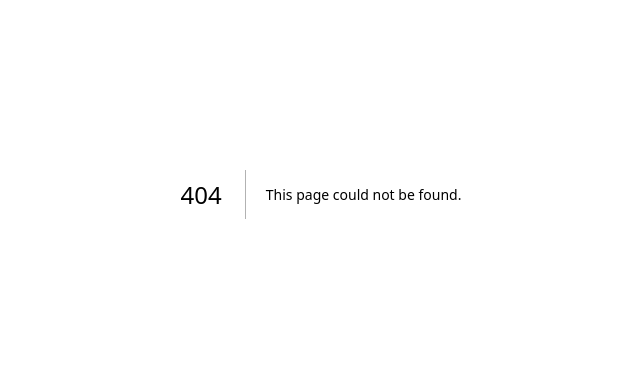
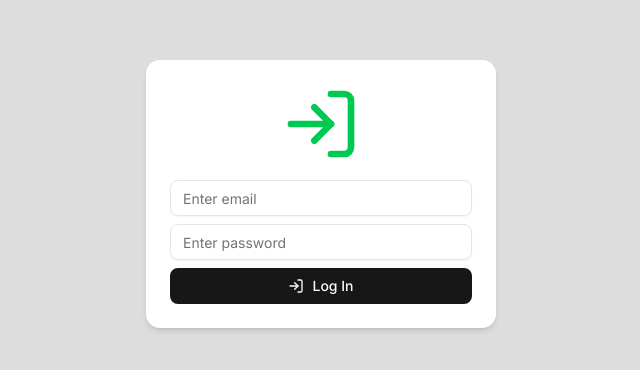
Before and after one commit to SibusiZW/echolink-system, a Next.js app: page /login in a window 1280 px wide. Before the commit this address had no page. Shown: the part 238-608 px from the top of the page, without its empty margins (319-959 px from the left). Built offline with nearby package versions, Linux system fonts and the light colour scheme; no server answers.

Commit message:
added login form

```diff
--- /dev/null
+++ b/app/(auth)/login/page.tsx
@@ -0,0 +1,9 @@
+import LoginCard from "@/components/cards/login-card";
+
+export default function LoginPage() {
+    return (
+        <div className="min-h-screen flex flex-col justify-center items-center bg-[#dddddd]">
+            <LoginCard />
+        </div>
+    )
+}
--- /dev/null
+++ b/components/cards/login-card.tsx
@@ -0,0 +1,47 @@
+'use client';
+import { Loader2, LogIn } from "lucide-react";
+import { Input } from "../ui/input";
+import { Button } from "../ui/button";
+import React, { useState } from "react";
+import { supabase } from "@/lib/supabase";
+import { toast } from "sonner";
+
+export default function LoginCard() {
+
+    const [loading, setLoading] = useState(false);
+    const [email, setEmail] = useState("");
+    const [password, setPassword] = useState("");
+
+    async function handleLogin(e: React.SubmitEvent) {
+        e.preventDefault();
+        setLoading(true);
+        const { error } = await supabase.auth.signInWithPassword({ email: email, password: password })
+
+        if (error) {
+            toast.error(`Error: ${error?.message}`)
+            return
+        }
+        toast.success("Logged In!")
+        setLoading(false);
+    }
+
+    function renderContent() {
+        if (loading) return <Loader2 className="animate-spin"/>
+        else return <><LogIn /> Log In</>
+    }
+
+    return (
+        <div className="p-6 w-full max-w-[350px] bg-white rounded-xl shadow-md">
+            <div className="flex items-center justify-center">
+                <LogIn size={80} className="text-green-500 mb-4"/>
+            </div>
+
+            <form onSubmit={handleLogin}>
+                <Input placeholder="Enter email" type="email" onChange={(e) => setEmail(e.target.value)} className="mb-2"/>
+                <Input placeholder="Enter password" type="password" onChange={(e) => setPassword(e.target.value)} className="mb-2"/>
+
+                <Button className="w-full">{renderContent()}</Button>
+            </form>
+        </div>
+    )
+}
```
Also changed, not shown: 2 other files (tests, documents, lock files or other folders).
